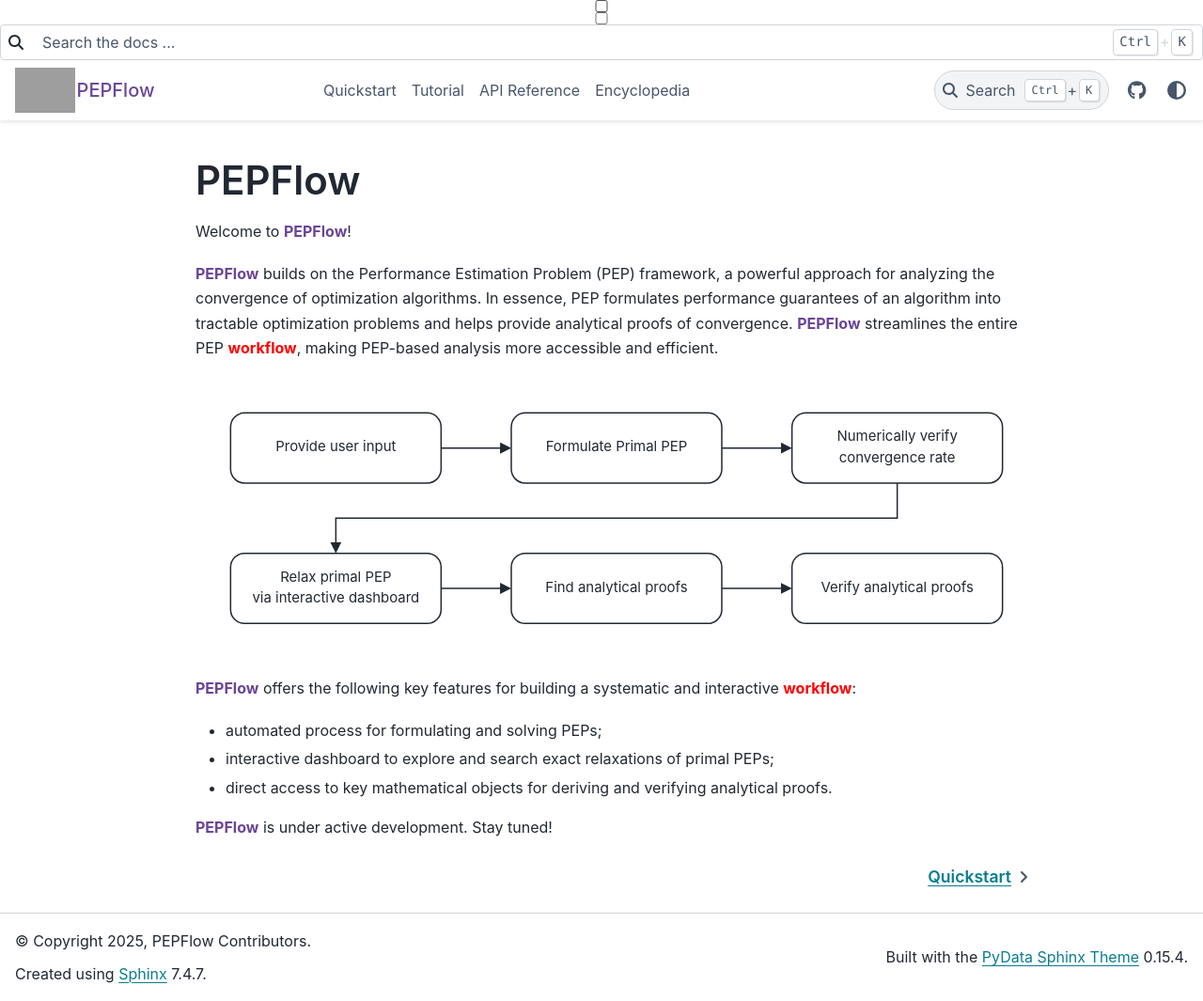
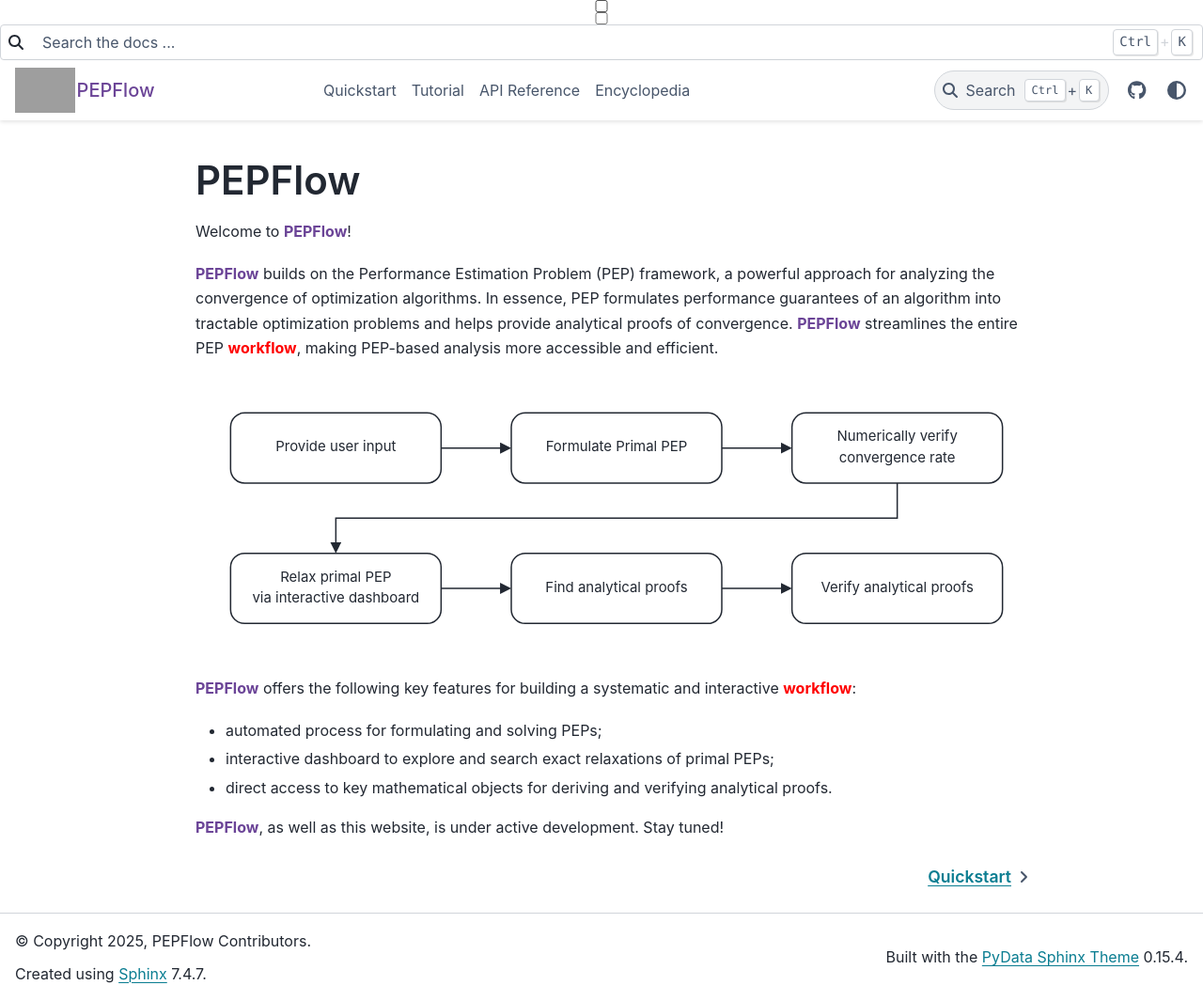
Before and after one commit to pepflow-lib/PEPFlow, a Sphinx documentation site: the page built from docs/source/index.md, in a window 1280 px wide and 1065 px high. Shown: the whole window at 94% size. Built offline with Sphinx 7.4.7 and the PyData theme 0.15.4, drawn with Linux system fonts in a browser that asks for light colours; grey boxes are pictures that could not be loaded.

Commit message:
update website

````diff
--- a/docs/source/index.md
+++ b/docs/source/index.md
@@ -59,7 +59,7 @@ Welcome to <span class="brand-color">PEPFlow</span>!
 
 - direct access to key mathematical objects for deriving and verifying analytical proofs.
 
-<span class="brand-color">PEPFlow</span> is under active development. Stay tuned!
+<span class="brand-color">PEPFlow</span>, as well as this website, is under active development. Stay tuned!
 
 ```{toctree}
 :hidden:
````
Also changed, not shown: docs/source/encyclopedia.md (+2 -0 lines), docs/source/tutorial_notebooks/tutorial_part_1.ipynb, docs/source/tutorial_notebooks/tutorial_part_2.ipynb.
